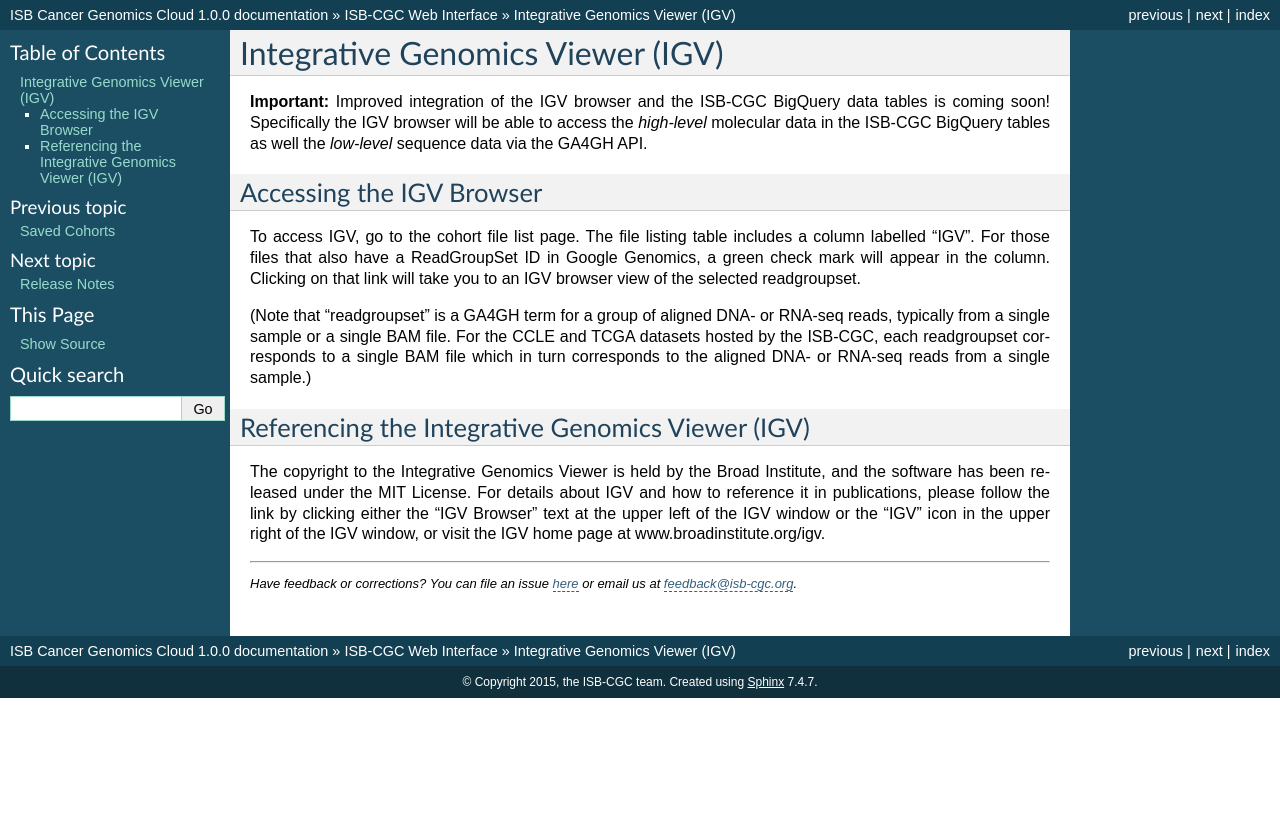
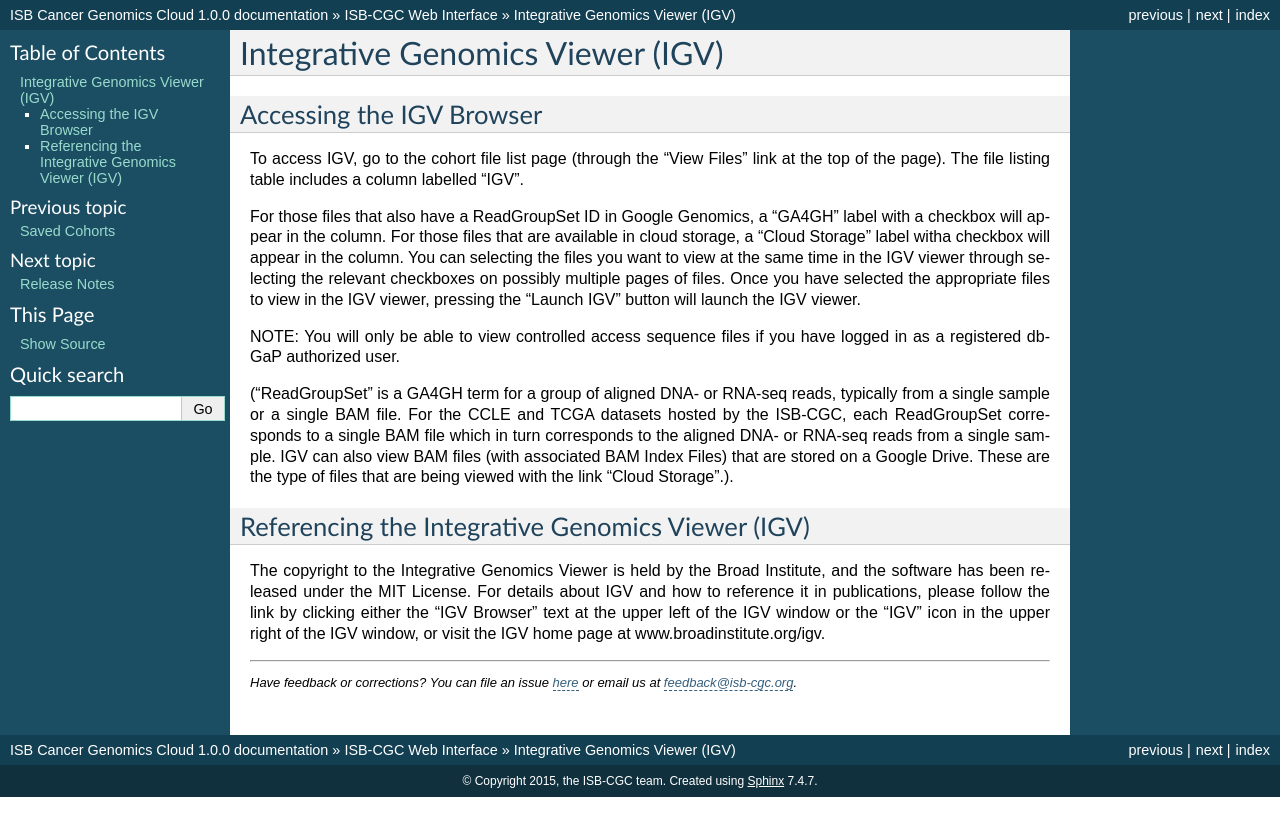
Before and after one commit to isb-cgc/readthedocs, a Sphinx documentation site: the page built from docs/source/sections/webapp/IGV-Browser.rst, in a window 1280 px wide. Shown: the top 836 px of the page. Built offline with Sphinx 7.4.7, drawn with Linux system fonts in a browser that asks for light colours.

Commit message:
Update IGV-Browser.rst

```diff
--- a/docs/source/sections/webapp/IGV-Browser.rst
+++ b/docs/source/sections/webapp/IGV-Browser.rst
@@ -2,21 +2,19 @@
 Integrative Genomics Viewer (IGV)
 *********************************
 
-**Important:**  Improved integration of the IGV browser and the ISB-CGC BigQuery data tables is coming soon!  Specifically
-the IGV browser will be able to access the *high-level* molecular data in the ISB-CGC BigQuery tables as well
-the *low-level* sequence data via the GA4GH API.
-
 Accessing the IGV Browser
 -------------------------
 
-To access IGV, go to the cohort file list page. The file listing table includes a column labelled "IGV".
-For those files that also have a ReadGroupSet ID in Google Genomics, a green check mark will appear in the column.
-Clicking on that link will take you to an IGV browser view of the selected readgroupset.
+To access IGV, go to the cohort file list page (through the "View Files" link at the top of the page). The file listing table includes a column labelled "IGV".
 
-(Note that "readgroupset" is a GA4GH term for a group of aligned DNA- or RNA-seq reads,
+For those files that also have a ReadGroupSet ID in Google Genomics, a "GA4GH" label with a checkbox will appear in the column.  For those files that are available in cloud storage, a "Cloud Storage" label witha checkbox will appear in the column.  You can selecting the files you want to view at the same time in the IGV viewer through selecting the relevant checkboxes on possibly multiple pages of files.  Once you have selected the appropriate files to view in the IGV viewer, pressing the "Launch IGV" button will launch the IGV viewer.
+
+NOTE:  You will only be able to view controlled access sequence files if you have logged in as a registered dbGaP authorized user.
+
+("ReadGroupSet" is a GA4GH term for a group of aligned DNA- or RNA-seq reads,
 typically from a single sample or a single BAM file.
-For the CCLE and TCGA datasets hosted by the ISB-CGC, each readgroupset corresponds to a single BAM file which
-in turn corresponds to the aligned DNA- or RNA-seq reads from a single sample.)
+For the CCLE and TCGA datasets hosted by the ISB-CGC, each ReadGroupSet corresponds to a single BAM file which
+in turn corresponds to the aligned DNA- or RNA-seq reads from a single sample. IGV can also view BAM files (with associated BAM Index Files) that are stored on a Google Drive.  These are the type of files that are being viewed with the link "Cloud Storage".).
 
 Referencing the Integrative Genomics Viewer (IGV)
 -------------------------------------------------
```
